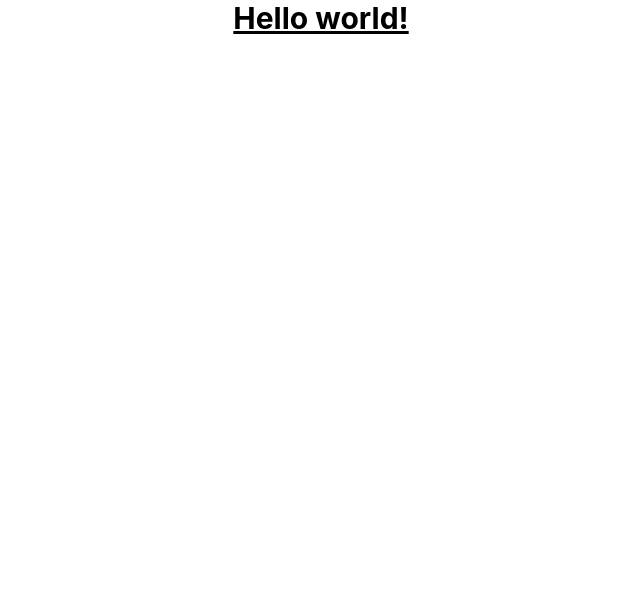
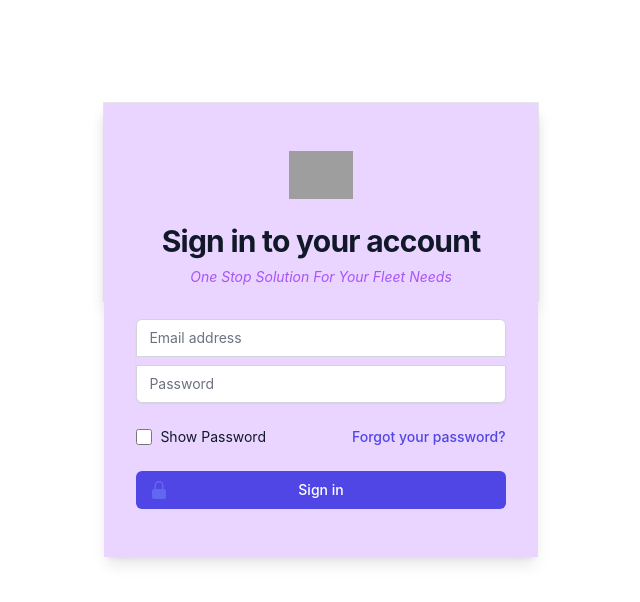
Before and after one commit to goelvaibhav105/tracknerdApp, a React (Create React App) app: page / in a window 1280 px wide. Shown: the top 602 px of the page, without its empty margins (319-959 px from the left). Built offline with nearby package versions, Linux system fonts and the light colour scheme; grey boxes are pictures that could not be loaded.

Commit message:
login func

```diff
--- a/src/App.js
+++ b/src/App.js
@@ -1,14 +1,36 @@
-import logo from './logo.svg';
-import './App.css';
+import { useEffect, useState } from "react";
+import Login from "./components/Login";
+import VehicleList from "./components/VehicleList";
+import './index.css'
 
-function App() {
+export default function App() {
+  const [userDetail, setUserDetail] = useState(null);
+
+  useEffect(() => {
+    const userDetailStr = JSON.stringify(userDetail)
+    userDetail && localStorage.setItem('userDetail',userDetailStr)
+  }, [!userDetail])
+
+
+
+  const getUserDetail = (details) => {
+    setUserDetail(details);
+
+  };
+
+  const userDetailsStr =   localStorage.getItem('userDetail')
+  const userDetailsObject = JSON.parse(userDetailsStr)
+
   return (
-    <div className="App">
-        <h1 className="text-3xl font-bold underline">
-      Hello world!
-    </h1>
+    <div >
+      {userDetail ? (
+        <VehicleList userDetail={userDetail} />
+      ) : (
+        <div >
+
+        <Login getUserDetail={getUserDetail} />
+        </div>
+      )}
     </div>
   );
 }
-
-export default App;
--- /dev/null
+++ b/src/components/Login.js
@@ -0,0 +1,91 @@
+import { useState } from "react";
+
+export default function Login(props) {
+    const [email, setEmail] = useState("");
+    const [password, setPassword] = useState("");
+    const [showPassword, setShowPassword] = useState(false)
+
+    const handleSubmit = async (event) => {
+        event.preventDefault();
+        console.log(email + "--" + password);
+
+        const data = await fetch("https://staging-api.tracknerd.io/v1/auth/login", {
+            method: "POST",
+            headers: {
+                "Content-Type": "application/json"
+            },
+            body: JSON.stringify({ username: email, password: password })
+        });
+
+        const userData = await data.json();
+        const { token } = userData;
+        console.log(userData, "userData")
+        if (token) {
+            props.getUserDetail(userData);
+            console.log(userData);
+        } else {
+            alert("Incorrect Email OR Password");
+            event.target.reset();
+        }
+    };
+    return (
+        <div className="h-[200px] mx-[33%] my-[8%] shadow-lg border ">
+            <div className="flex min-h-full items-center justify-center py-12 px-4 sm:px-6 lg:px-8 shadow-lg bg-purple-200 ">
+                <div className="w-full max-w-md space-y-8">
+                    <div>
+                        <img className="mx-auto h-12 w-auto" src="https://d33wubrfki0l68.cloudfront.net/bfad864aea33a259d945066bbefc38f83ff0255f/8dbcc/images/tracknerd-logo-4.png" alt="Your Company" />
+                        <h2 className="mt-6 text-center text-3xl font-bold tracking-tight text-gray-900">Sign in to your account</h2>
+                        <h5 className="mt-2 text-sm justify-center mx-auto text-center italic text-purple-500 ">One Stop Solution For Your Fleet Needs</h5>
+                    </div>
+                    <form className="mt-8 space-y-6" onSubmit={handleSubmit}>
+                        <input type="hidden" name="remember" value="true" />
+                        <div className=" rounded-md shadow-sm">
+                            <div>
+                                <label htmlFor="email-address" className="sr-only">Email address</label>
+                                <input type="email"
+                                    id="exampleInputEmail1"
+                                    aria-describedby="emailHelp"
+                                    onChange={(event) => setEmail(event.target.value)}
+                                    required
+                                    className="relative block w-full appearance-none rounded-none rounded-t-md border border-gray-300 px-3 py-2 text-gray-900 placeholder-gray-500 focus:z-10 focus:border-indigo-500 focus:outline-none focus:ring-indigo-500 sm:text-sm"
+                                    placeholder="Email address"
+                                />
+                            </div>
+                            <div className="mt-2">
+                                <label htmlFor="password" className="sr-only">Password</label>
+                                <input
+                                    type={showPassword ? 'text' : 'password'}
+                                    id="exampleInputPassword1"
+                                    onChange={(event) => setPassword(event.target.value)}
+                                    required className="relative block w-full appearance-none rounded-none rounded-b-md border border-gray-300 px-3 py-2 text-gray-900 placeholder-gray-500 focus:z-10 focus:border-indigo-500 focus:outline-none focus:ring-indigo-500 sm:text-sm" placeholder="Password" />
+                            </div>
+                        </div>
+
+                        <div className="flex items-center justify-between">
+                            <div className="flex items-center" onClick={() => setShowPassword(true)}>
+                                <input id="remember-me" name="remember-me" type="checkbox" className="h-4 w-4 rounded border-gray-300 text-indigo-600 focus:ring-indigo-500" />
+                                <label htmlFor="remember-me" className="ml-2 block text-sm text-gray-900">Show Password </label>
+                            </div>
+
+                            <div className="text-sm disabled">
+                                <a href="#" className="disabled font-medium text-indigo-600 hover:text-indigo-500">Forgot your password?</a>
+                            </div>
+                        </div>
+
+                        <div>
+                            <button type="submit" className="group relative flex w-full justify-center rounded-md border border-transparent bg-indigo-600 py-2 px-4 text-sm font-medium text-white hover:bg-indigo-700 focus:outline-none focus:ring-2 focus:ring-indigo-500 focus:ring-offset-2">
+                                <span className="absolute inset-y-0 left-0 flex items-center pl-3">
+                                    <svg className="h-5 w-5 text-indigo-500 group-hover:text-indigo-400" xmlns="http://www.w3.org/2000/svg" viewBox="0 0 20 20" fill="currentColor" aria-hidden="true">
+                                        <path fillRule="evenodd" d="M10 1a4.5 4.5 0 00-4.5 4.5V9H5a2 2 0 00-2 2v6a2 2 0 002 2h10a2 2 0 002-2v-6a2 2 0 00-2-2h-.5V5.5A4.5 4.5 0 0010 1zm3 8V5.5a3 3 0 10-6 0V9h6z" clipRule="evenodd" />
+                                    </svg>
+                                </span>
+                                Sign in
+                            </button>
+                        </div>
+                    </form>
+                </div>
+            </div>
+
+        </div>
+    );
+}
--- /dev/null
+++ b/src/components/VehicleList.js
@@ -0,0 +1,9 @@
+import React from 'react'
+
+export default function VehicleList() {
+  return (
+    <div>
+      Vechile
+    </div>
+  )
+}
```
